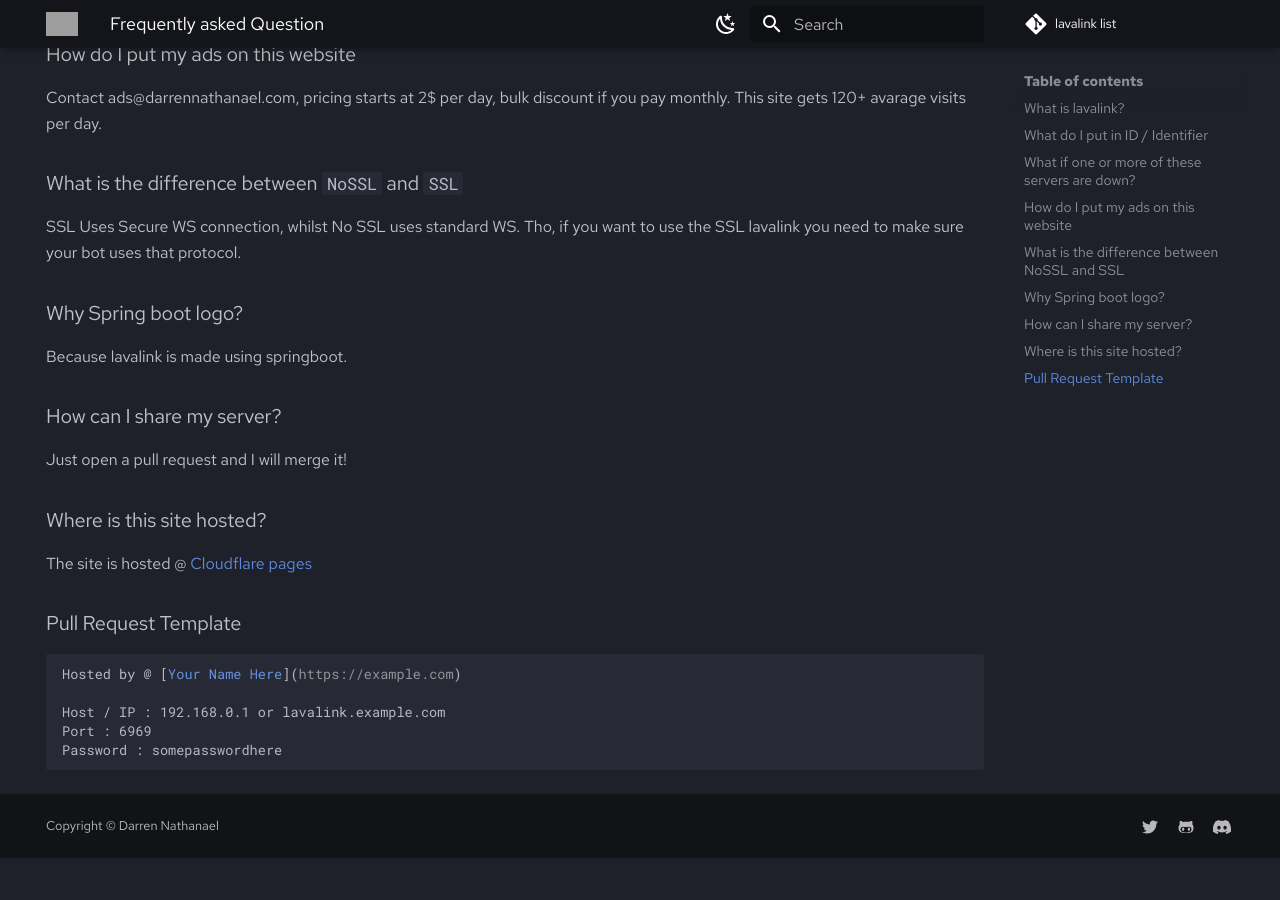
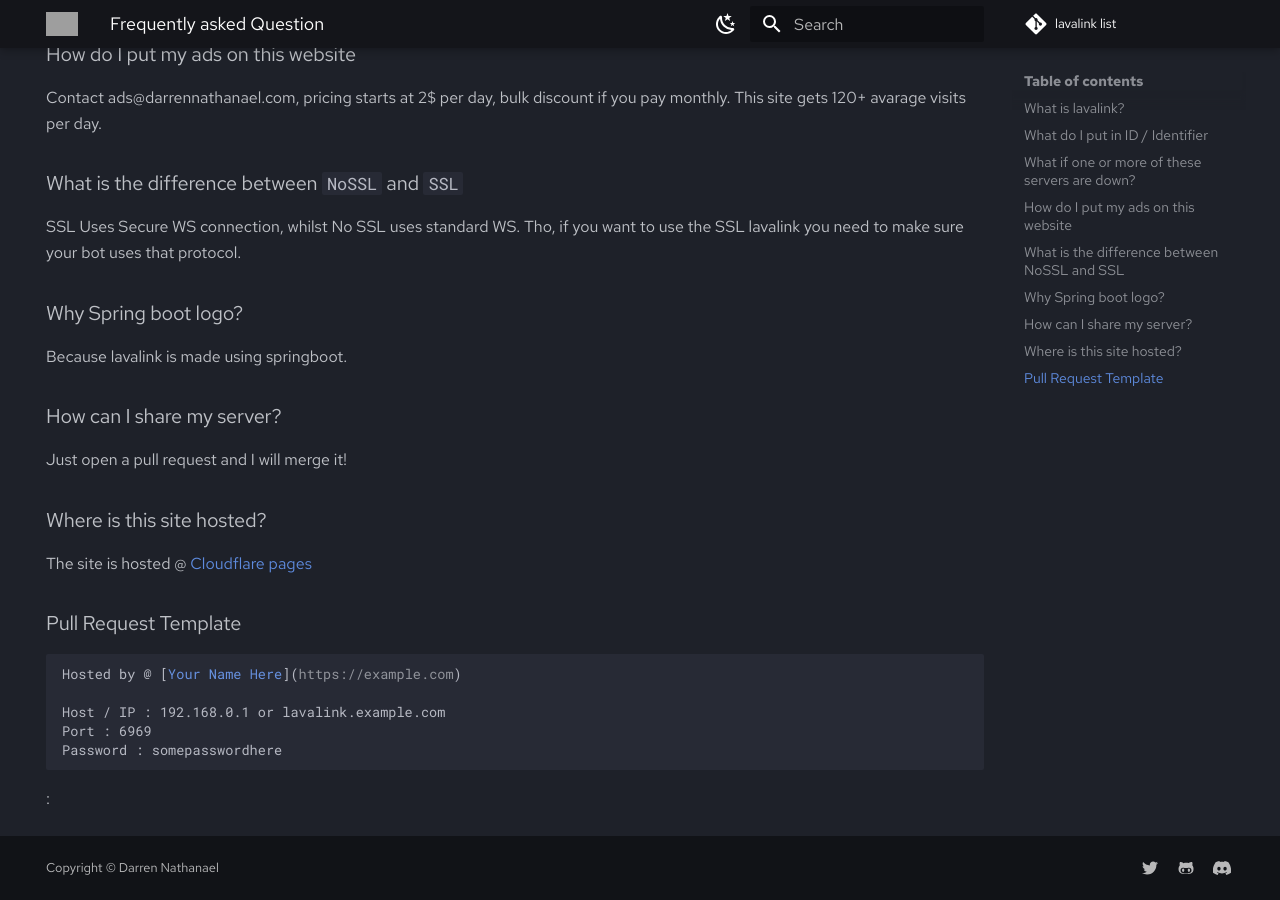
Before and after one commit to DarrenOfficial/lavalink-list, an MkDocs documentation site: the page built from docs/FAQ/frequently-asked-questions.md, in a window 1280 px wide and 900 px high, scrolled down 576 px. Built offline with MkDocs 1.6.1 and Material for MkDocs 9.7.7, drawn with Linux system fonts in a browser that asks for light colours; comment, search, counter and statistics services are not loaded; before the commit the page ends 1434 px from its top, so only the background shows below that; grey boxes are pictures that could not be loaded.

Commit message:
Something

```diff
--- a/docs/FAQ/frequently-asked-questions.md
+++ b/docs/FAQ/frequently-asked-questions.md
@@ -52,4 +52,4 @@ Password : somepasswordhere
 
 
 <!-- inject image ad -->
-<div data-ea-style="stickybox" class="dark horizontal" data-ea-publisher="darrennathanaelcom" data-ea-type="image"></div>
+<div data-ea-style="stickybox" class="dark horizontal" data-ea-publisher="darrennathanaelcom" data-ea-type="image"></div>:
```
